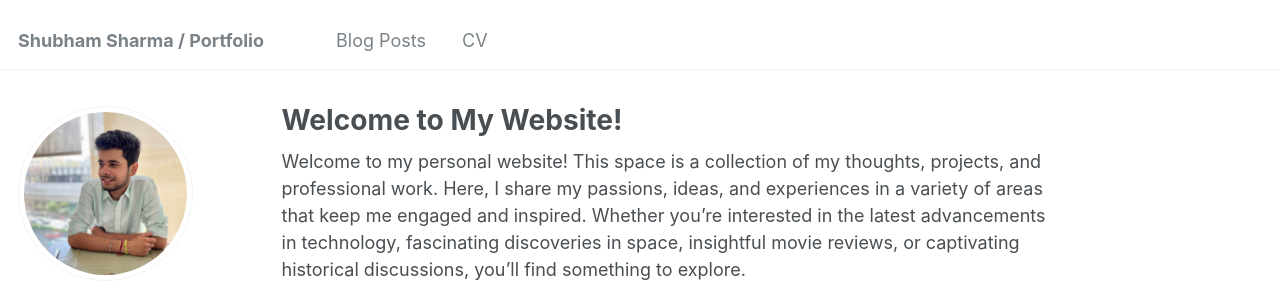
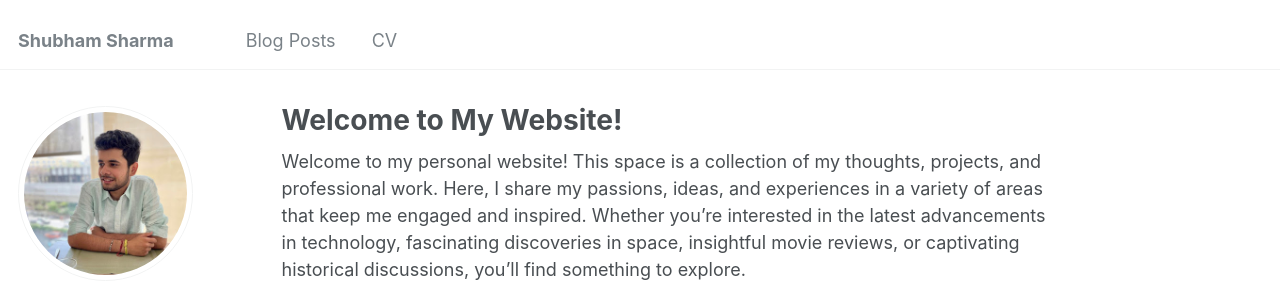
Before and after one commit to shubhamsrkdev/shubhamsrkdev.github.io, a Jekyll site: the page built from _pages/about.md, in a window 1280 px wide. Shown: the top 282 px of the page. Built offline with Jekyll 4.4.1, drawn with Linux system fonts in a browser that asks for light colours.

Commit message:
Update _config.yml

```diff
--- a/_config.yml
+++ b/_config.yml
@@ -8,7 +8,7 @@
 
 # Basic Site Settings
 locale                   : "en-US"
-title                    : "Shubham Sharma / Portfolio"
+title                    : "Shubham Sharma"
 title_separator          : "-"
 name                     : &name "Shubham Sharma"
 description              : &description "personal description"
```
